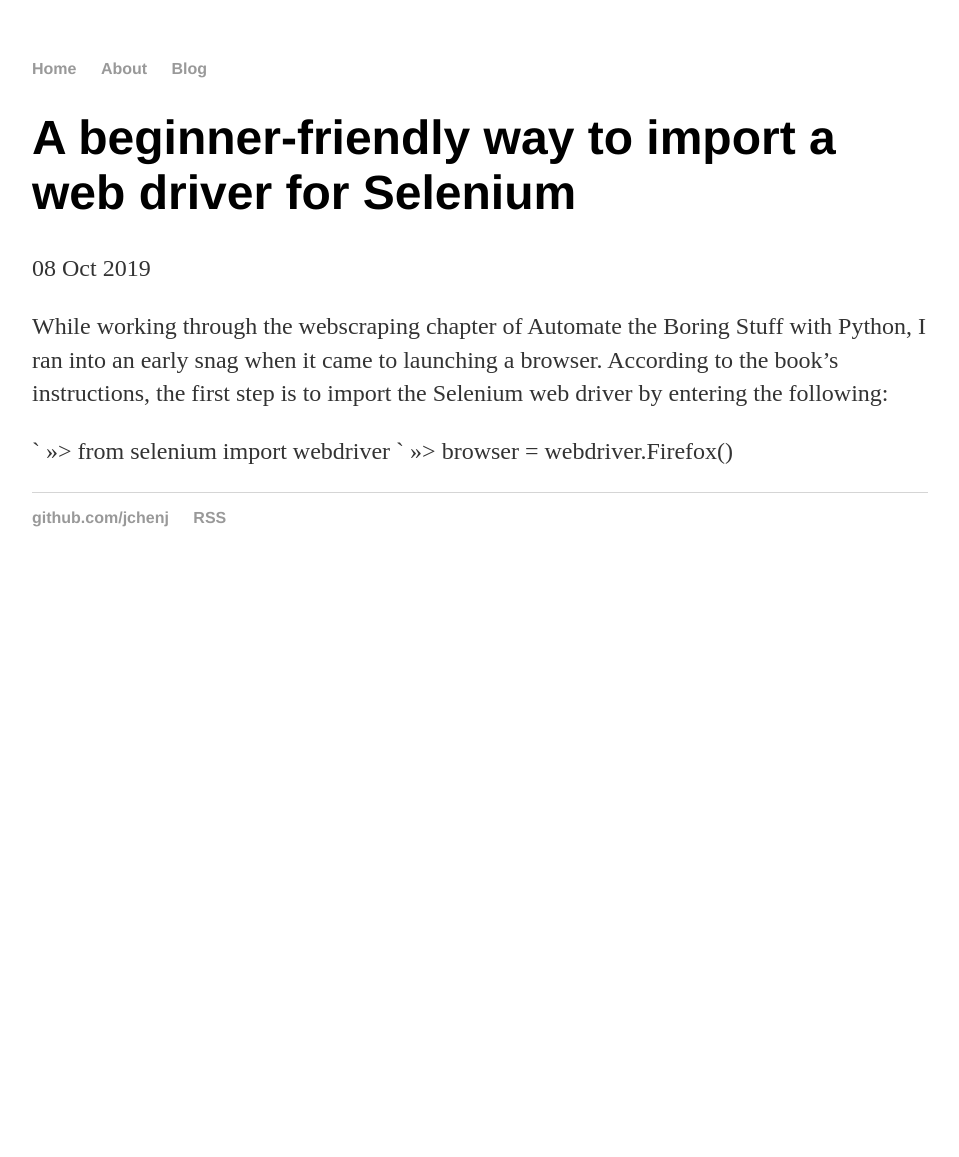
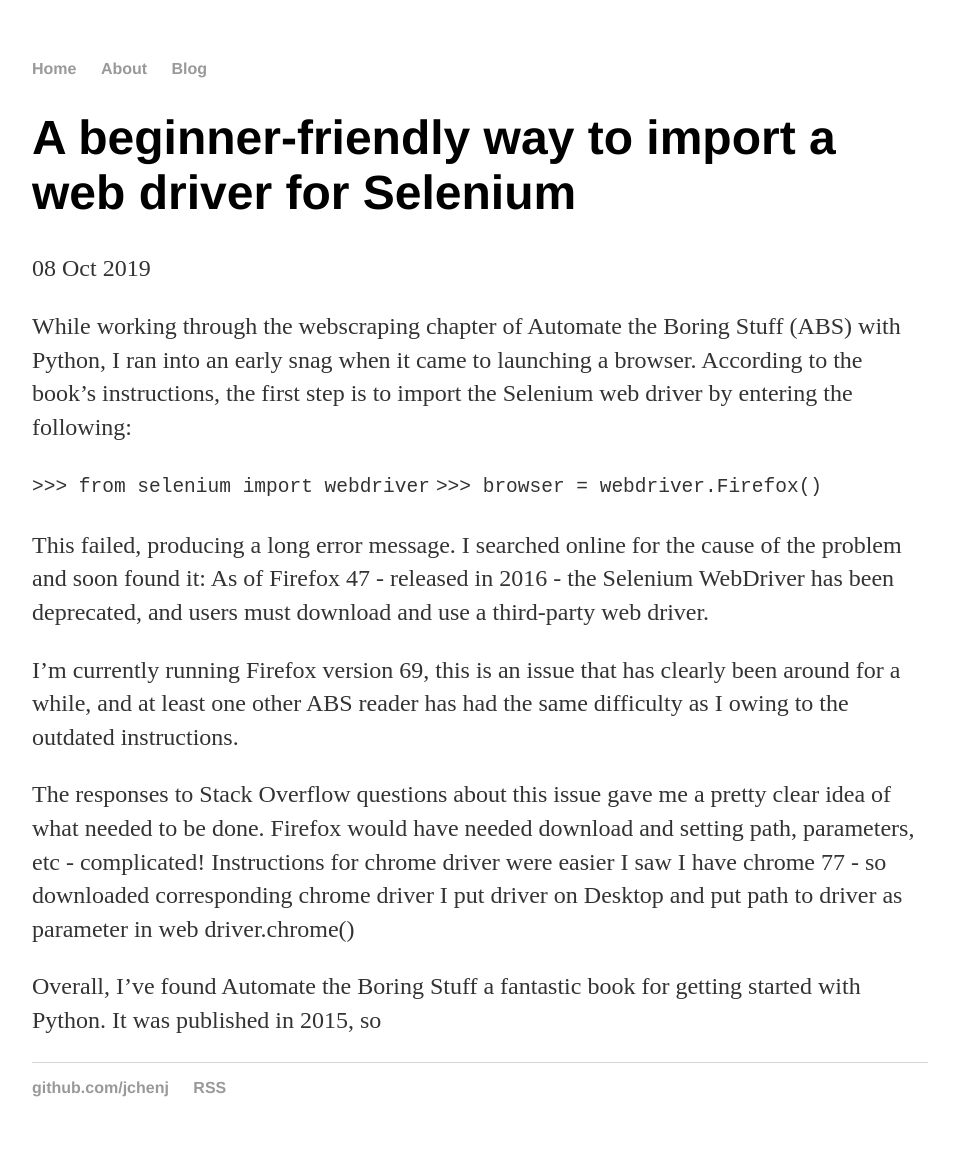
Before and after one commit to jchenj/jchenj.github.io, a Jekyll site: the page built from _posts/2019-10-08-selenium-webdriver-.md, in a window 1280 px wide. Shown: the whole page, without its empty margins (160-1119 px from the left). Built offline with Jekyll 4.4.1, drawn with Linux system fonts in a browser that asks for light colours; before the commit the page ends 900 px from its top, so only the background shows below that.

Commit message:
Update 2019-10-08-selenium-webdriver-.md

```diff
--- a/_posts/2019-10-08-selenium-webdriver-.md
+++ b/_posts/2019-10-08-selenium-webdriver-.md
@@ -4,7 +4,18 @@
 date: 2019-10-08
 ---
 
-While working through the webscraping chapter of Automate the Boring Stuff with Python, I ran into an early snag when it came to launching a browser. According to the book's instructions, the first step is to import the Selenium web driver by entering the following:
+While working through the webscraping chapter of Automate the Boring Stuff (ABS) with Python, I ran into an early snag when it came to launching a browser. According to the book's instructions, the first step is to import the Selenium web driver by entering the following:
 
-` >>> from selenium import webdriver
-` >>> browser = webdriver.Firefox()
+`>>> from selenium import webdriver`
+`>>> browser = webdriver.Firefox()`
+
+This failed, producing a long error message. I searched online for the cause of the problem and soon found it: As of Firefox 47 - released in 2016 - the Selenium WebDriver has been deprecated, and users must download and use a third-party web driver.
+
+I'm currently running Firefox version 69, this is an issue that has clearly been around for a while, and at least one other ABS reader has had the same difficulty as I owing to the outdated instructions.
+
+The responses to Stack Overflow questions about this issue gave me a pretty clear idea of what needed to be done. Firefox would have needed download and setting path, parameters, etc - complicated!
+Instructions for chrome driver were easier
+I saw I have chrome 77 - so downloaded corresponding chrome driver
+I put driver on Desktop and put path to driver as parameter in web driver.chrome()
+
+Overall, I've found Automate the Boring Stuff a fantastic book for getting started with Python. It was published in 2015, so
```
